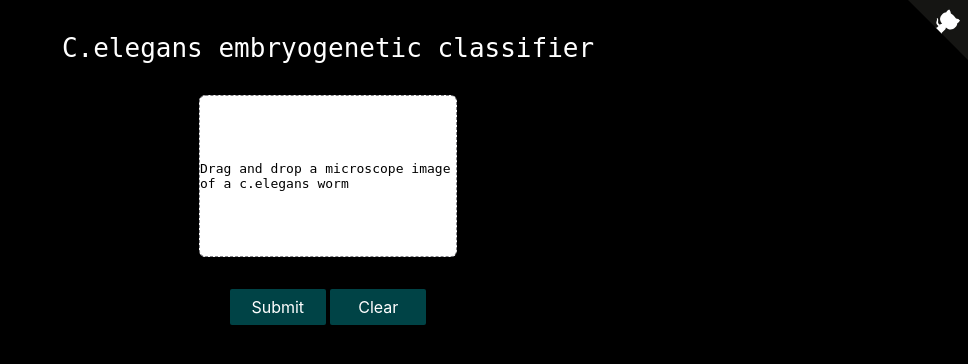
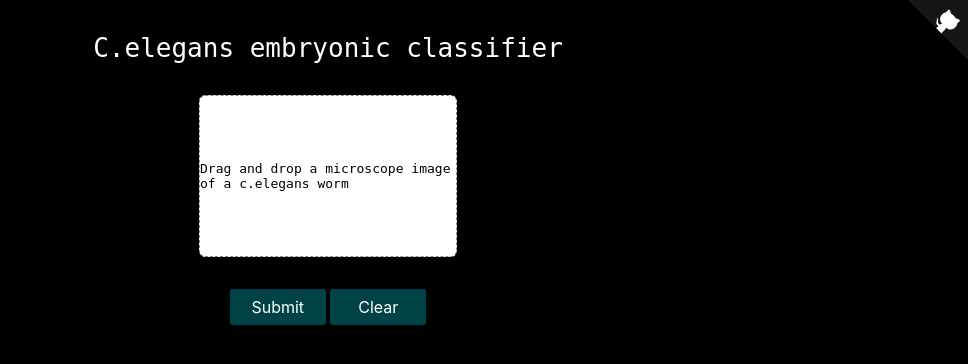
Before and after one commit to Mayukhdeb/worm-embryo-classifier, a Flask app: page / in a window 1280 px wide. Shown: the top 364 px of the page, without its empty margins (312-1280 px from the left). Run offline with Flask 2, Linux system fonts and the light colour scheme.

Commit message:
fix heading

```diff
--- a/templates/index.html
+++ b/templates/index.html
@@ -2,7 +2,7 @@
 
 <div class="main">
   <div class="title">
-    <h3>    <font face = "monospace" size="6" color="White">C.elegans embryogenetic classifier</font>
+    <h3>    <font face = "monospace" size="6" color="White">C.elegans embryonic classifier</font>
     </h3>
 
   </div>
```
Also changed, not shown: images/screenshot.png.
